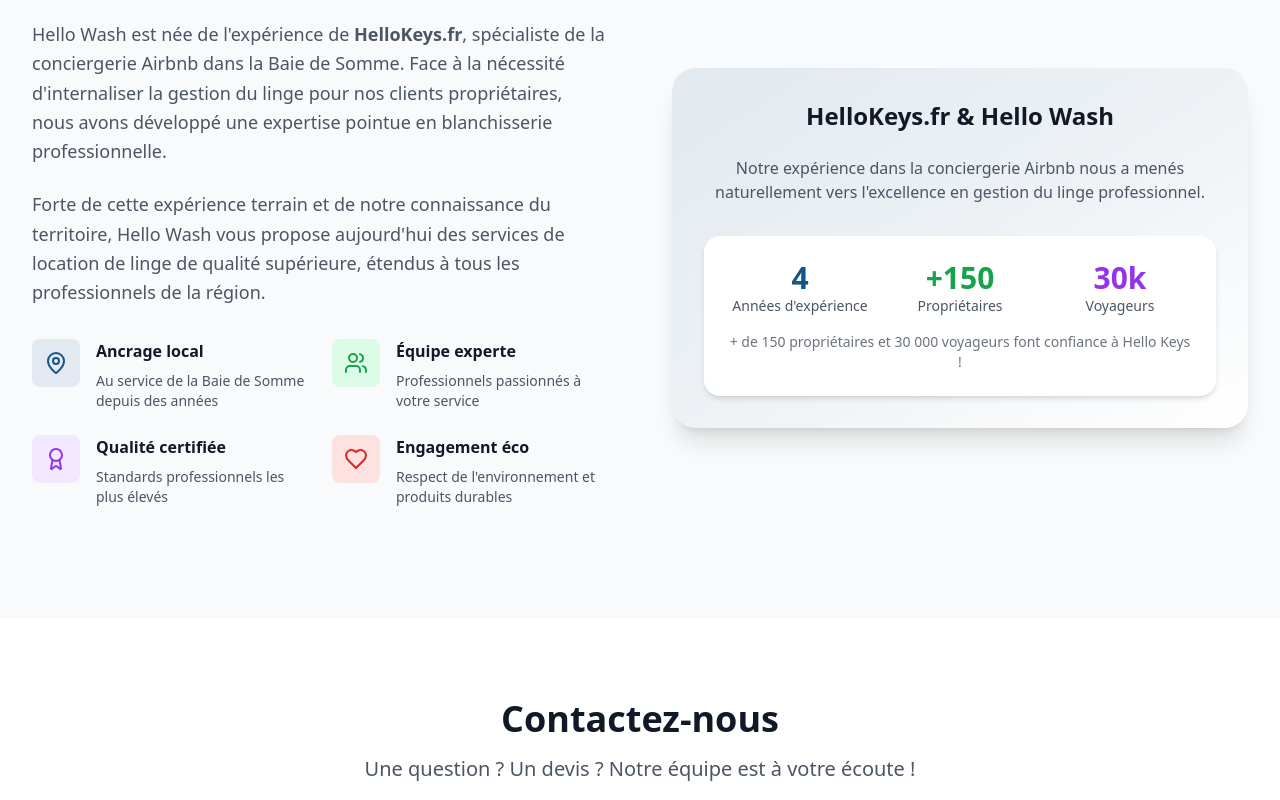
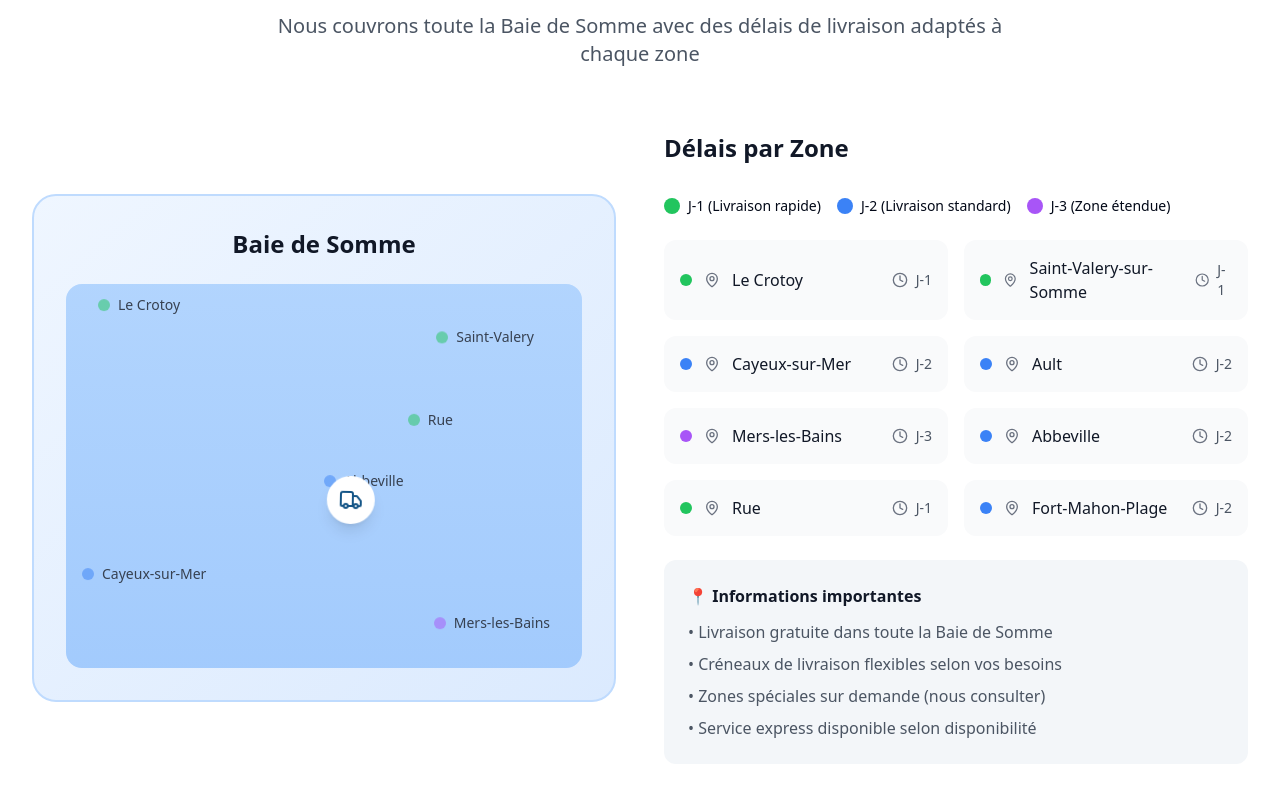
Before and after one commit to Thomasleroy80550/somme-wash-locale, a React (Vite) app: page / in a window 1280 px wide. Shown: the part 3400-4200 px from the top of the page. Built offline with nearby package versions, Linux system fonts and the light colour scheme.

Commit message:
Add delivery zone map
Add a map showing the delivery zones in the contact section.

```diff
--- /dev/null
+++ b/src/components/DeliveryZones.tsx
@@ -0,0 +1,148 @@
+
+import { MapPin, Truck, Clock } from 'lucide-react';
+
+const DeliveryZones = () => {
+  const zones = [
+    { name: "Le Crotoy", delay: "J-1", color: "bg-green-500" },
+    { name: "Saint-Valery-sur-Somme", delay: "J-1", color: "bg-green-500" },
+    { name: "Cayeux-sur-Mer", delay: "J-2", color: "bg-blue-500" },
+    { name: "Ault", delay: "J-2", color: "bg-blue-500" },
+    { name: "Mers-les-Bains", delay: "J-3", color: "bg-purple-500" },
+    { name: "Abbeville", delay: "J-2", color: "bg-blue-500" },
+    { name: "Rue", delay: "J-1", color: "bg-green-500" },
+    { name: "Fort-Mahon-Plage", delay: "J-2", color: "bg-blue-500" }
+  ];
+
+  return (
+    <section className="py-20 bg-white">
+      <div className="max-w-7xl mx-auto px-4 sm:px-6 lg:px-8">
+        <div className="text-center mb-16">
+          <h2 className="text-4xl font-bold text-gray-900 mb-4">Zones de Livraison</h2>
+          <p className="text-xl text-gray-600 max-w-3xl mx-auto">
+            Nous couvrons toute la Baie de Somme avec des délais de livraison adaptés à chaque zone
+          </p>
+        </div>
+
+        <div className="grid lg:grid-cols-2 gap-12 items-center">
+          {/* Carte visuelle simplifiée */}
+          <div className="relative">
+            <div className="bg-gradient-to-br from-blue-50 to-blue-100 rounded-3xl p-8 border-2 border-blue-200">
+              <h3 className="text-2xl font-bold text-gray-900 mb-6 text-center">Baie de Somme</h3>
+
+              {/* Carte stylisée avec points */}
+              <div className="relative h-96 bg-blue-200 rounded-2xl overflow-hidden">
+                {/* Effet mer */}
+                <div className="absolute inset-0 bg-gradient-to-b from-blue-300 to-blue-400 opacity-30"></div>
+
+                {/* Points de livraison positionnés */}
+                <div className="absolute top-4 left-8 animate-bounce">
+                  <div className="flex items-center space-x-2">
+                    <div className="w-3 h-3 bg-green-500 rounded-full animate-pulse"></div>
+                    <span className="text-sm font-medium text-gray-700">Le Crotoy</span>
+                  </div>
+                </div>
+
+                <div className="absolute top-12 right-12 animate-bounce delay-100">
+                  <div className="flex items-center space-x-2">
+                    <div className="w-3 h-3 bg-green-500 rounded-full animate-pulse"></div>
+                    <span className="text-sm font-medium text-gray-700">Saint-Valery</span>
+                  </div>
+                </div>
+
+                <div className="absolute bottom-20 left-4 animate-bounce delay-200">
+                  <div className="flex items-center space-x-2">
+                    <div className="w-3 h-3 bg-blue-500 rounded-full animate-pulse"></div>
+                    <span className="text-sm font-medium text-gray-700">Cayeux-sur-Mer</span>
+                  </div>
+                </div>
+
+                <div className="absolute bottom-8 right-8 animate-bounce delay-300">
+                  <div className="flex items-center space-x-2">
+                    <div className="w-3 h-3 bg-purple-500 rounded-full animate-pulse"></div>
+                    <span className="text-sm font-medium text-gray-700">Mers-les-Bains</span>
+                  </div>
+                </div>
+
+                <div className="absolute top-1/2 left-1/2 transform -translate-x-1/2 -translate-y-1/2 animate-bounce delay-400">
+                  <div className="flex items-center space-x-2">
+                    <div className="w-3 h-3 bg-blue-500 rounded-full animate-pulse"></div>
+                    <span className="text-sm font-medium text-gray-700">Abbeville</span>
+                  </div>
+                </div>
+
+                <div className="absolute top-1/3 right-1/4 animate-bounce delay-500">
+                  <div className="flex items-center space-x-2">
+                    <div className="w-3 h-3 bg-green-500 rounded-full animate-pulse"></div>
+                    <span className="text-sm font-medium text-gray-700">Rue</span>
+                  </div>
+                </div>
+
+                {/* Icône camion central */}
+                <div className="absolute top-1/2 left-1/2 transform -translate-x-1/2 -translate-y-1/2 animate-gentle-sway">
+                  <div className="bg-white rounded-full p-3 shadow-lg">
+                    <Truck className="h-6 w-6 text-[#145587]" />
+                  </div>
+                </div>
+              </div>
+            </div>
+          </div>
+
+          {/* Liste des zones */}
+          <div className="space-y-6">
+            <h3 className="text-2xl font-bold text-gray-900 mb-8">Délais par Zone</h3>
+
+            {/* Légende */}
+            <div className="flex flex-wrap gap-4 mb-8">
+              <div className="flex items-center space-x-2">
+                <div className="w-4 h-4 bg-green-500 rounded-full"></div>
+                <span className="text-sm font-medium">J-1 (Livraison rapide)</span>
+              </div>
+              <div className="flex items-center space-x-2">
+                <div className="w-4 h-4 bg-blue-500 rounded-full"></div>
+                <span className="text-sm font-medium">J-2 (Livraison standard)</span>
+              </div>
+              <div className="flex items-center space-x-2">
+                <div className="w-4 h-4 bg-purple-500 rounded-full"></div>
+                <span className="text-sm font-medium">J-3 (Zone étendue)</span>
+              </div>
+            </div>
+
+            {/* Liste des villes */}
+            <div className="grid sm:grid-cols-2 gap-4">
+              {zones.map((zone, index) => (
+                <div
+                  key={zone.name}
+                  className="flex items-center justify-between p-4 bg-gray-50 rounded-xl hover:bg-gray-100 transition-colors"
+                  style={{ animationDelay: `${index * 100}ms` }}
+                >
+                  <div className="flex items-center space-x-3">
+                    <div className={`w-3 h-3 rounded-full ${zone.color}`}></div>
+                    <MapPin className="h-4 w-4 text-gray-500" />
+                    <span className="font-medium text-gray-900">{zone.name}</span>
+                  </div>
+                  <div className="flex items-center space-x-2">
+                    <Clock className="h-4 w-4 text-gray-500" />
+                    <span className="text-sm font-medium text-gray-600">{zone.delay}</span>
+                  </div>
+                </div>
+              ))}
+            </div>
+
+            {/* Information complémentaire */}
+            <div className="bg-[#145587]/5 rounded-xl p-6 mt-8">
+              <h4 className="font-semibold text-gray-900 mb-3">📍 Informations importantes</h4>
+              <ul className="space-y-2 text-gray-600">
+                <li>• Livraison gratuite dans toute la Baie de Somme</li>
+                <li>• Créneaux de livraison flexibles selon vos besoins</li>
+                <li>• Zones spéciales sur demande (nous consulter)</li>
+                <li>• Service express disponible selon disponibilité</li>
+              </ul>
+            </div>
+          </div>
+        </div>
+      </div>
+    </section>
+  );
+};
+
+export default DeliveryZones;
--- a/src/pages/Index.tsx
+++ b/src/pages/Index.tsx
@@ -3,6 +3,7 @@ import Header from '../components/Header';
 import Hero from '../components/Hero';
 import Services from '../components/Services';
 import Offers from '../components/Offers';
+import DeliveryZones from '../components/DeliveryZones';
 import About from '../components/About';
 import Contact from '../components/Contact';
 import Footer from '../components/Footer';
@@ -14,6 +15,7 @@ const Index = () => {
       <Hero />
       <Services />
       <Offers />
+      <DeliveryZones />
       <About />
       <Contact />
       <Footer />
```
